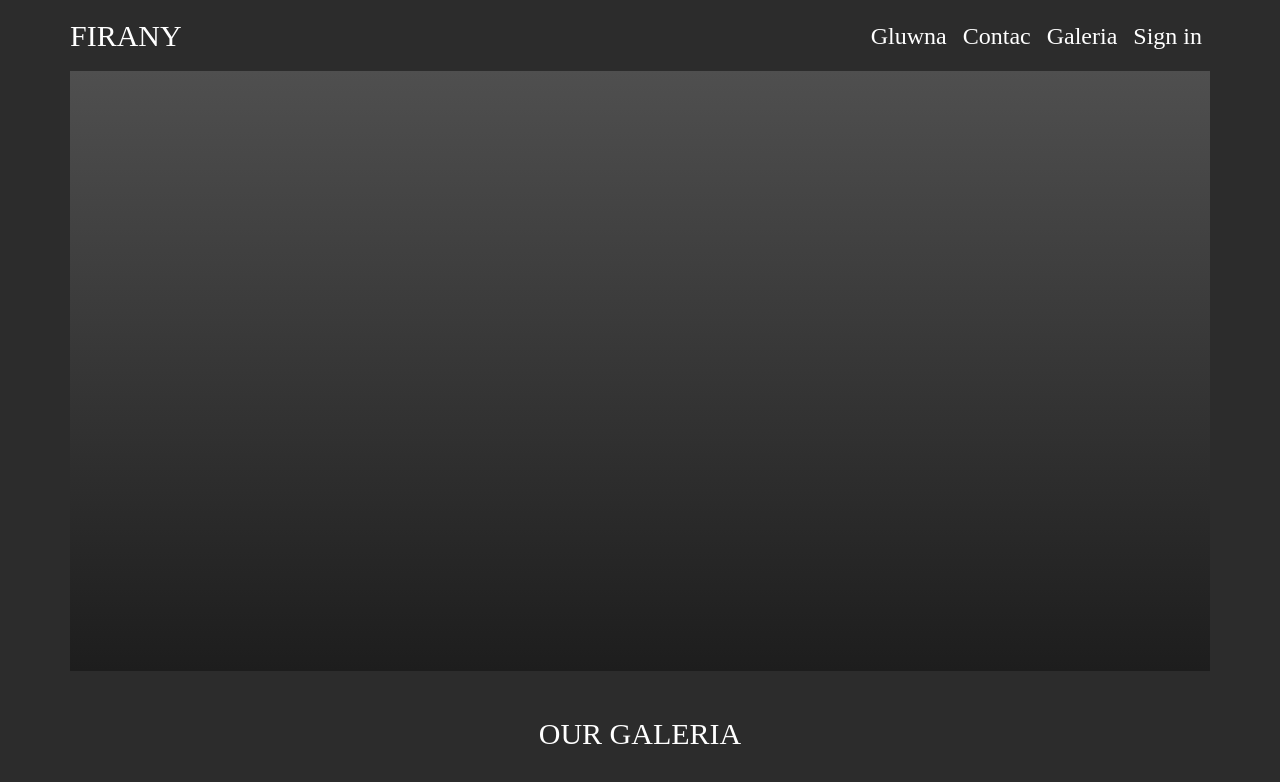
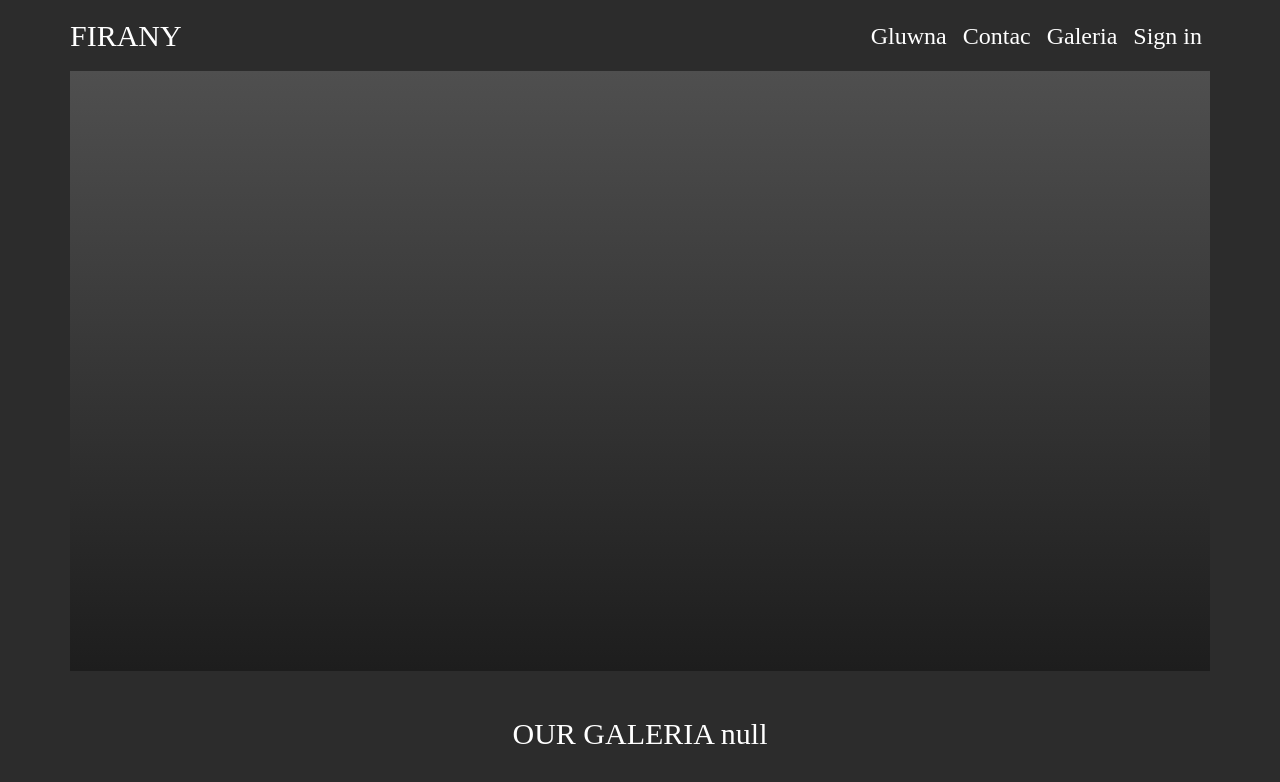
Before and after one commit to ArmanBTC/cstest, a React (Create React App) app: page / in a window 1280 px wide. Shown: the top 782 px of the page. Built offline with nearby package versions, Linux system fonts and the light colour scheme; no server answers.

Commit message:
getrequesttest commit

```diff
--- a/package.json
+++ b/package.json
@@ -12,6 +12,7 @@
     "@types/react": "^18.2.25",
     "@types/react-dom": "^18.2.11",
     "@types/react-redux": "^7.1.27",
+    "axios": "^1.5.1",
     "bootstrap": "^5.3.2",
     "react": "^18.2.0",
     "react-dom": "^18.2.0",
--- a/src/Layout/pages/Index.tsx
+++ b/src/Layout/pages/Index.tsx
@@ -1,13 +1,29 @@
-import React from "react";
+import axios from "axios";
+import React, { useEffect, useState } from "react";
 
 const Index = () => {
+  const [test, setTest] = useState("null");
+
+  async function GetTEST() {
+    const response = await axios.get(
+      "https://armantest.azurewebsites.net/api/amd/getname"
+    );
+    const data = await response.data;
+    setTest(data);
+    console.log(data);
+  }
+
+  useEffect(() => {
+    GetTEST();
+  }, []);
+
   return (
     <div className="indexPage">
       <div className="appColum-1"></div>
 
       <div className="container text-center appMargin">
         <div className="row align-items-center">
-          <div className="col">OUR GALERIA</div>
+          <div className="col">OUR GALERIA {test}</div>
         </div>
       </div>
 
```
Also changed, not shown: 1 other file (tests, documents, lock files or other folders).
